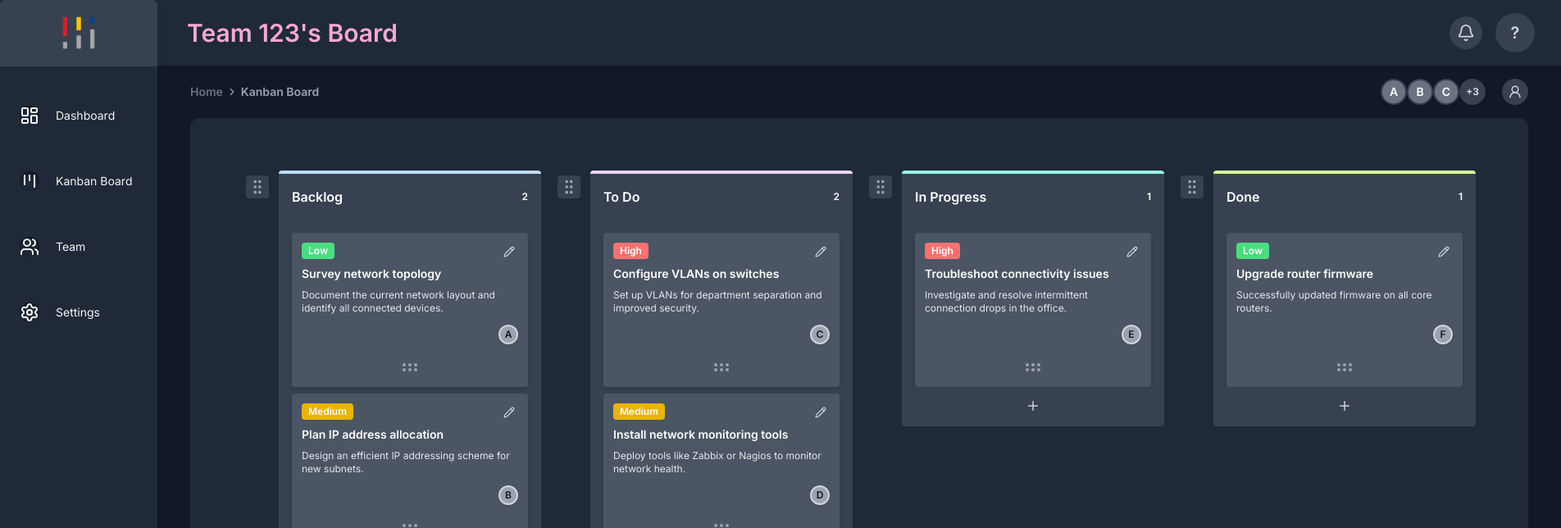
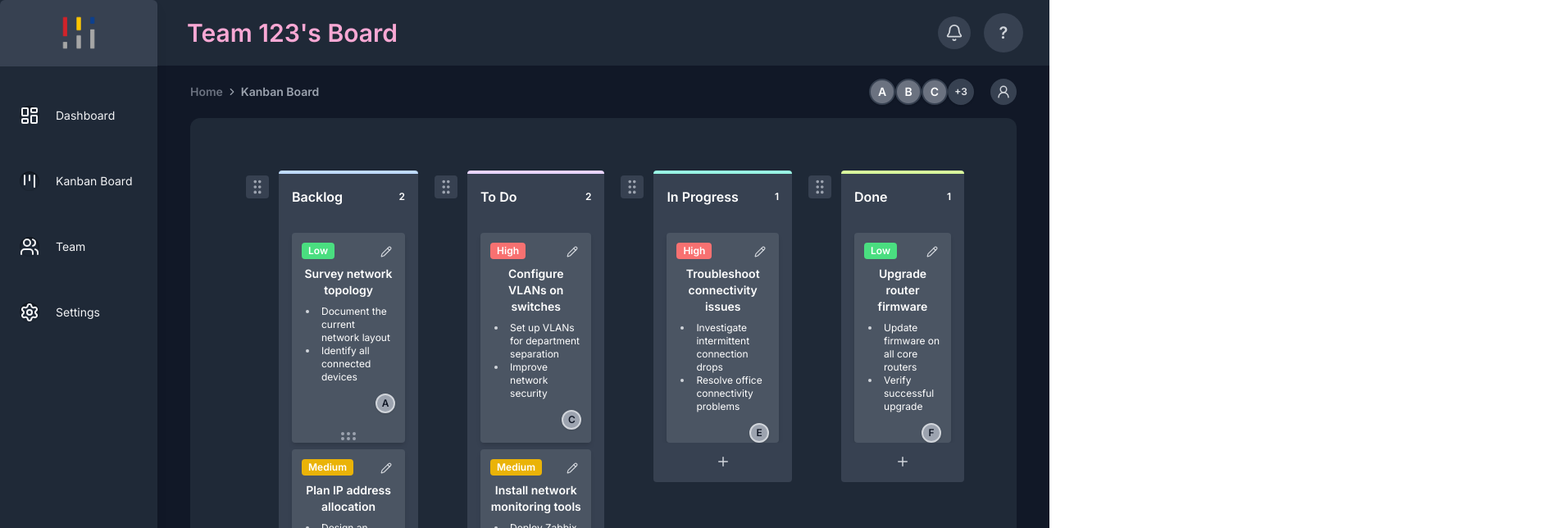
Before and after one commit to definitelynotjin/progress-tracker, a Next.js app: page /kanban in a window 1280 px wide. Shown: the top 644 px of the page at 82% size, 1904 px wide, since content can reach past the window. Built offline with nearby package versions, Linux system fonts and the light colour scheme.

Commit message:
feat: enhance Column and KanbanBoard components for improved layout and task content structure; update task descriptions to use bullet lists

```diff
--- a/src/app/components/kanban/Column.tsx
+++ b/src/app/components/kanban/Column.tsx
@@ -31,16 +31,15 @@ interface ColumnProps {
 export default function Column({ column, items, onAddCard, onTaskClick }: ColumnProps) {
     const sortableItems = items.length > 0 ? items.map(task => task.id) : [`placeholder-${column}`];
 
-
     return (
-        <div className="min-w-80 relative rounded-t-lg flex flex-col">
+        <div className="flex-1 min-w-0 relative rounded-t-lg flex flex-col">
             {/* Colored bar at the very top of the column, static position */}
             {column.trim().toLowerCase() === "backlog" && <div className="h-1 rounded-t-lg bg-blue-200" />}
             {column.trim().toLowerCase() === "to do" && <div className="h-1 rounded-t-lg bg-purple-200" />}
             {column.trim().toLowerCase() === "in progress" && <div className="h-1 rounded-t-lg bg-teal-200" />}
             {column.trim().toLowerCase() === "done" && <div className="h-1 rounded-t-lg bg-lime-200" />}
             {/* Main column background container */}
-            <div className="bg-gray-700 rounded-b flex flex-col">
+            <div className="bg-gray-700 rounded-b flex flex-col h-full">
                 {/* Title fixed at the top */}
                 <div className="py-4 px-4">
                     <div className="flex items-center justify-between mb-4">
--- a/src/app/components/kanban/KanbanBoard.tsx
+++ b/src/app/components/kanban/KanbanBoard.tsx
@@ -27,18 +27,96 @@ import type { ColumnType } from "./types";
 
 const initialTasks: Record<ColumnType, Task[]> = {
     "Backlog": [
-        { id: "task-a", title: "Survey network topology", content: "<p>Document the current network layout and identify all connected devices.</p>", updatedAt: new Date().toISOString(), column: "Backlog", priority: "Low", assignee: "Ali" },
-        { id: "task-b", title: "Plan IP address allocation", content: "<p>Design an efficient IP addressing scheme for new subnets.</p>", updatedAt: new Date().toISOString(), column: "Backlog", priority: "Medium", assignee: "Burhan" },
+        {
+            id: "task-a",
+            title: "Survey network topology",
+            content: `
+                <ul>
+                    <li>Document the current network layout</li>
+                    <li>Identify all connected devices</li>
+                </ul>
+            `,
+            updatedAt: new Date().toISOString(),
+            column: "Backlog",
+            priority: "Low",
+            assignee: "Ali"
+        },
+        {
+            id: "task-b",
+            title: "Plan IP address allocation",
+            content: `
+                <ul>
+                    <li>Design an efficient IP addressing scheme</li>
+                    <li>Plan for new subnets</li>
+                </ul>
+            `,
+            updatedAt: new Date().toISOString(),
+            column: "Backlog",
+            priority: "Medium",
+            assignee: "Burhan"
+        },
     ],
     "To Do": [
-        { id: "task-c", title: "Configure VLANs on switches", content: "<p>Set up VLANs for department separation and improved security.</p>", updatedAt: new Date().toISOString(), column: "To Do", priority: "High", assignee: "Coki" },
-        { id: "task-d", title: "Install network monitoring tools", content: "<p>Deploy tools like Zabbix or Nagios to monitor network health.</p>", updatedAt: new Date().toISOString(), column: "To Do", priority: "Medium", assignee: "Dennis" },
+        {
+            id: "task-c",
+            title: "Configure VLANs on switches",
+            content: `
+                <ul>
+                    <li>Set up VLANs for department separation</li>
+                    <li>Improve network security</li>
+                </ul>
+            `,
+            updatedAt: new Date().toISOString(),
+            column: "To Do",
+            priority: "High",
+            assignee: "Coki"
+        },
+        {
+            id: "task-d",
+            title: "Install network monitoring tools",
+            content: `
+                <ul>
+                    <li>Deploy Zabbix or Nagios</li>
+                    <li>Monitor network health</li>
+                </ul>
+            `,
+            updatedAt: new Date().toISOString(),
+            column: "To Do",
+            priority: "Medium",
+            assignee: "Dennis"
+        },
     ],
     "In Progress": [
-        { id: "task-e", title: "Troubleshoot connectivity issues", content: "<p>Investigate and resolve intermittent connection drops in the office.</p>", updatedAt: new Date().toISOString(), column: "In Progress", priority: "High", assignee: "Erfan" },
+        {
+            id: "task-e",
+            title: "Troubleshoot connectivity issues",
+            content: `
+                <ul>
+                    <li>Investigate intermittent connection drops</li>
+                    <li>Resolve office connectivity problems</li>
+                </ul>
+            `,
+            updatedAt: new Date().toISOString(),
+            column: "In Progress",
+            priority: "High",
+            assignee: "Erfan"
+        },
     ],
     Done: [
-        { id: "task-f", title: "Upgrade router firmware", content: "<p>Successfully updated firmware on all core routers.</p>", updatedAt: new Date().toISOString(), column: "Done", priority: "Low", assignee: "Frank" },
+        {
+            id: "task-f",
+            title: "Upgrade router firmware",
+            content: `
+                <ul>
+                    <li>Update firmware on all core routers</li>
+                    <li>Verify successful upgrade</li>
+                </ul>
+            `,
+            updatedAt: new Date().toISOString(),
+            column: "Done",
+            priority: "Low",
+            assignee: "Frank"
+        },
     ],
 };
 
@@ -169,7 +247,7 @@ export default function KanbanBoard() {
                 {/* Handlebar for dragging column */}
                 <button
                     {...listeners}
-                    className="absolute left-1 top-1.5 x-1 z-10 flex items-center justify-center w-7 h-7 rounded bg-gray-700 hover:bg-gray-200 cursor-grab"
+                    className="absolute left-1 top-1.5 z-10 flex items-center justify-center w-7 h-7 rounded bg-gray-700 hover:bg-gray-200 cursor-grab"
                     style={{ cursor: 'grab' }}
                     aria-label="Drag column"
                 >
```
